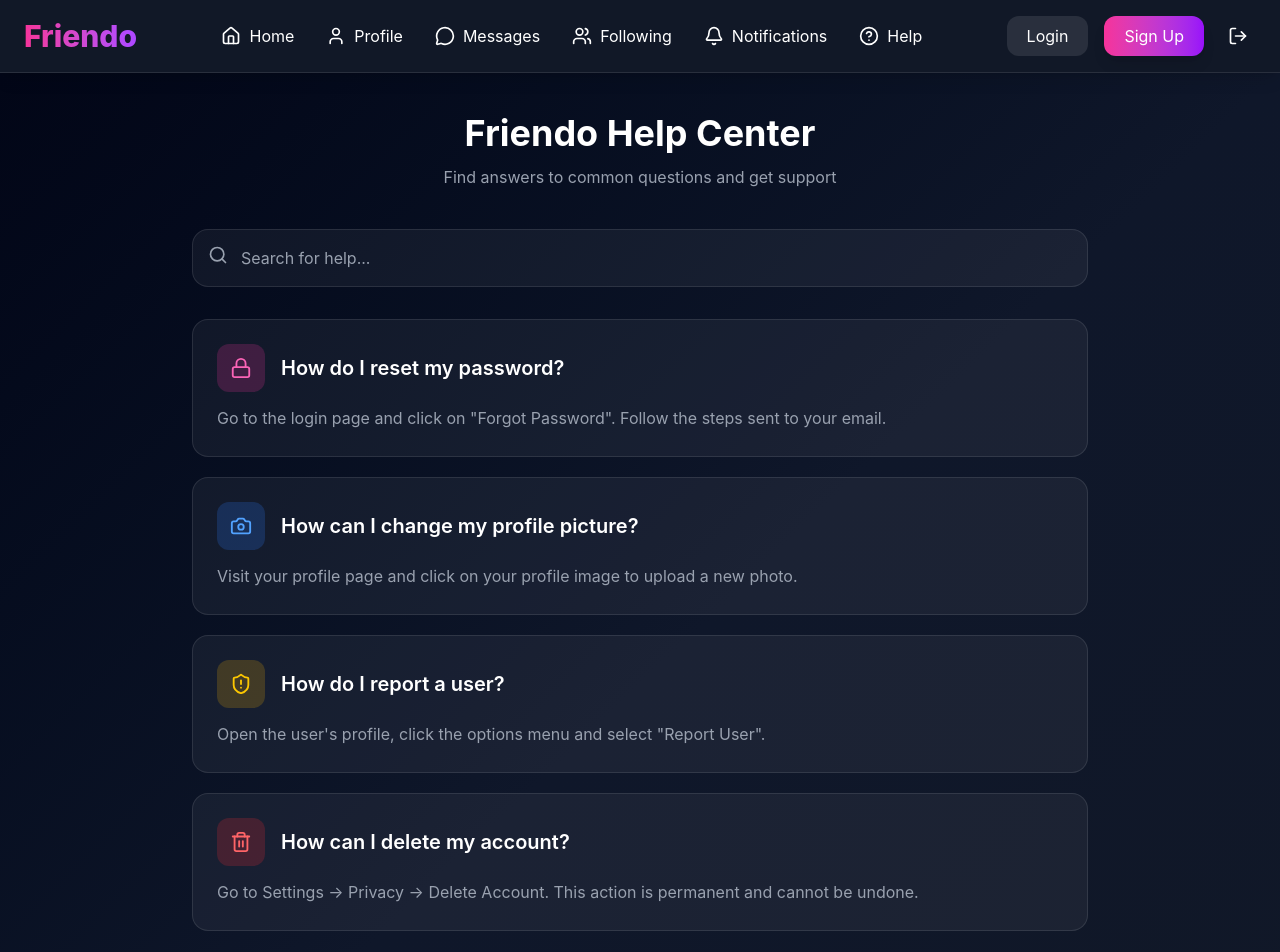
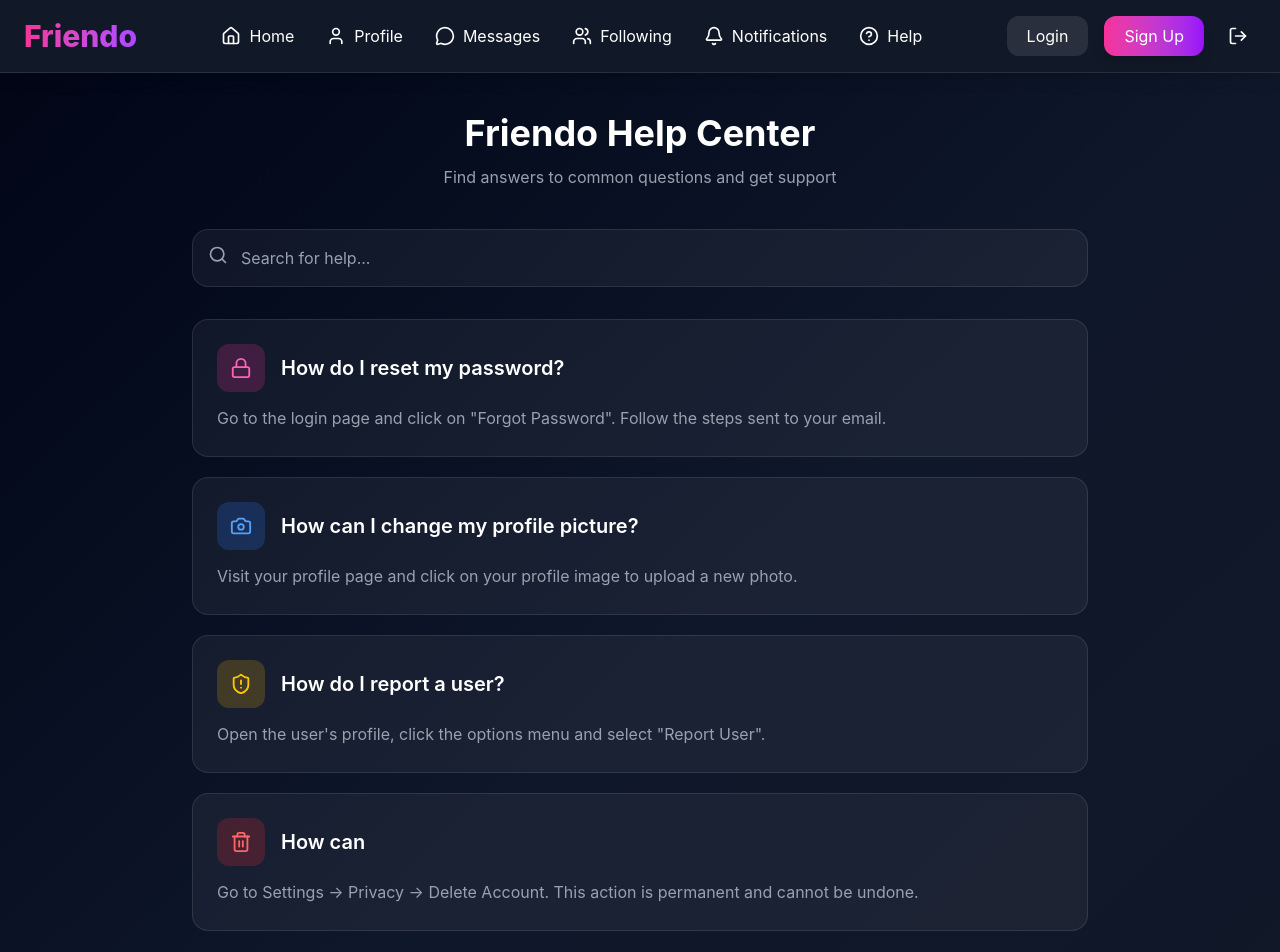
Before and after one commit to gauravkumar2005/Friendo, a React (Vite) app in the folder friendo/: page /help in a window 1280 px wide. Shown: the top 952 px of the page. Built offline with nearby package versions, Linux system fonts and the light colour scheme.

Commit message:
update help page ui

```diff
--- a/friendo/src/pages/Help.jsx
+++ b/friendo/src/pages/Help.jsx
@@ -127,7 +127,7 @@ function Help() {
               </div>
 
               <h2 className="text-xl font-semibold">
-                How can I delete my account?
+                How can
               </h2>
 
             </div>
```
